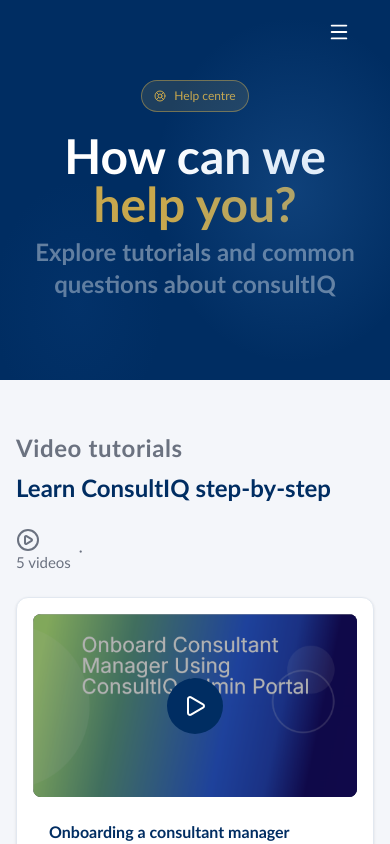
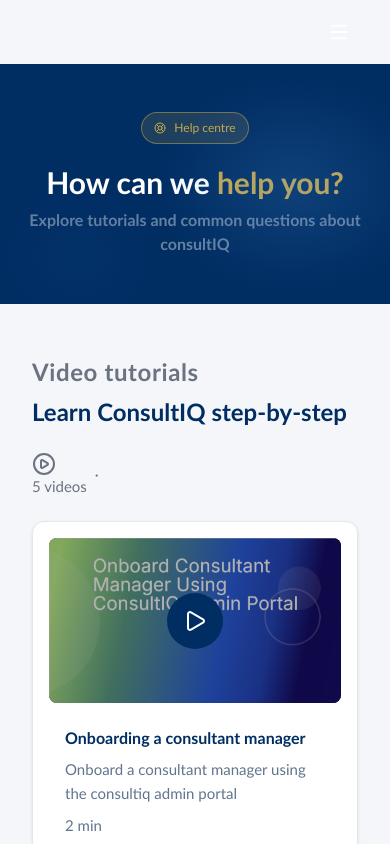
Before and after one commit to COS301-SE-2026/ConsultIQ, a React (Vite) app in the folder frontend/: page /help-page in a window 390 px wide. Built offline with nearby package versions, Linux system fonts and the light colour scheme; no server answers.

Commit message:
mobilize the help page

```diff
--- a/frontend/src/features/help/pages/help-page.tsx
+++ b/frontend/src/features/help/pages/help-page.tsx
@@ -72,19 +72,19 @@ export default function HelpPage() {
         <div className={`flex h-screen overflow-hidden overscroll-none ${showSideBar ? "" : "flex-col overflow-y-auto"}`}>
                 {showSideBar ? (<Sidebar items={sidebarItems} />) : (<Navbar />)}
 
-            <div className="flex-1 flex flex-col min-w-0">
+            <div className={`flex-1 flex flex-col min-w-0 ${showSideBar ? "" : "pt-16 md:pt-0"}`}>
                 {showSideBar ? (
                     <header
-                        className="shrink-0 z-20 bg-white border-b h-[90px] flex items-center justify-between w-full"
-                        style={{ borderColor: "var(--color-border)", paddingLeft: "80px", paddingRight: "80px" }}
+                        className="shrink-0 z-20 bg-white border-b min-h-[90px] flex items-center justify-between w-full pl-16 pr-4 sm:px-6 lg:px-20"
+                        style={{ borderColor: "var(--color-border)"}}
                     >
-                        <h1 className="font-bold" style={{ color: "var(--color-primary)", fontSize: "32px" }}>
+                        <h1 className="font-bold text-xl sm:text-2xl lg:text-[32px]" style={{ color: "var(--color-primary)"}}>
                             How can we help?
                         </h1>
                     </header>
                     ): (
                         <header>
-                            <section className="relative flex flex-col items-center overflow-hidden py-20 bg-brand-blue mb-5 sm:py-20 sm:mb-10 text-center px-4">
+                            <section className="relative flex flex-col items-center overflow-hidden py-12 sm:py-16 md:py-20 bg-brand-blue mb-5 sm:mb-10 text-center px-4">
                                 <div
                                     className="absolute inset-0 pointer-events-none opacity-20"
                                     style={{
@@ -104,9 +104,9 @@ export default function HelpPage() {
                                     Help centre
                                 </span>
                                 <div className="mb-2">
-                                    <span className="text-white text-5xl font-bold">How can we </span><span className="text-brand-gold text-5xl font-bold">help you?</span>
+                                    <span className="text-white text-3xl sm:text-4xl md:text-5xl font-bold">How can we </span><span className="text-brand-gold text-3xl sm:text-4xl md:text-5xl font-bold">help you?</span>
                                 </div>
-                                <p className="text-white/40 font-bold text-2xl">
+                                <p className="text-white/40 font-bold text-base sm:text-xl md:text-2xl">
                                     Explore tutorials and common questions about consultIQ
                                 </p>
 
@@ -114,15 +114,15 @@ export default function HelpPage() {
                         </header>
 
                     )}
-                <main className={`w-full max-w-7xl mx-auto mb-8 overflow-y-auto ${showSideBar ? "pt-10 lg:px-16" : "lg:px-8 sm:px-6"}`}>
+                <main className={`w-full max-w-7xl mx-auto mb-8 overflow-y-auto ${showSideBar ? "pt-2 sm:pt-4 px-4 sm:px-6 lg:px-16" : "px-4 sm:px-6 lg:px-8"}`}>
                     <section id="tutorials">
                         <TutorialSection/>
                      </section>
 
                      <section id="FAQ">
                         <div className="mb-8">
-                            <p className="font-bold text-brand-muted text-2xl tracking-wide mb-1">FAQs</p>
-                            <h2 className="font-bold text-2xl">Frequently asked questions</h2>
+                            <p className="font-bold text-brand-muted text-xl sm:text-2xl tracking-wide mb-1">FAQs</p>
+                            <h2 className="font-bold text-xl sm:text-2xl">Frequently asked questions</h2>
                         </div>
                         <div className="grid grid-cols-1 lg:grid-cols-2 gap-10">
                             {faqGroups.map((g) => <FaqSection key={g.group} {...g}/>)}
```
